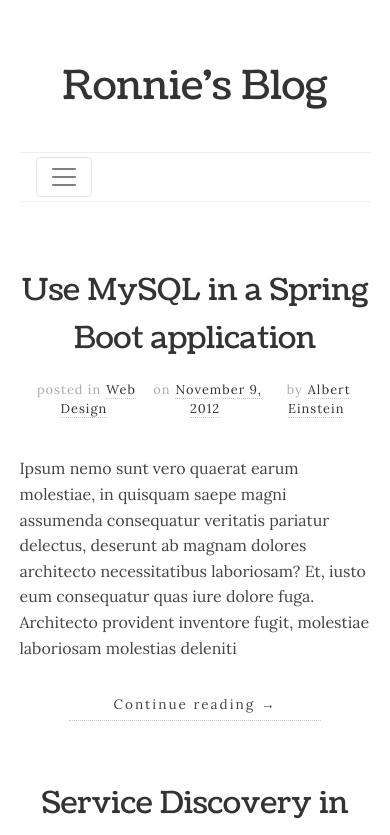
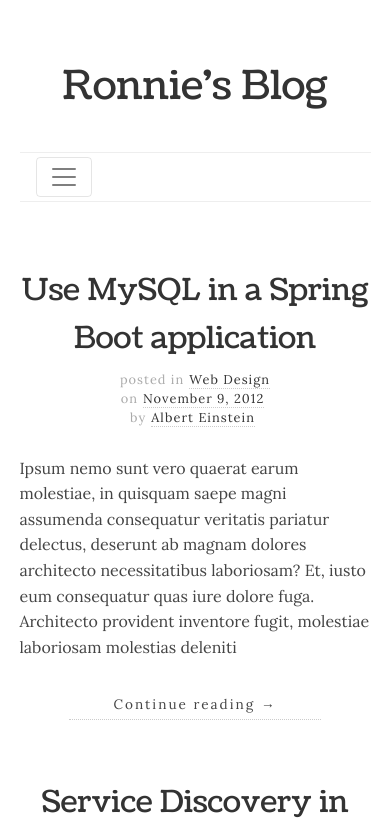
Before and after one commit to rokomari-com/blog, a React (Create React App) app: page / in a window 390 px wide. Shown: the top 835 px of the page. Built offline with nearby package versions, Linux system fonts and the light colour scheme.

Commit message:
fixed post meta responsive issue

```diff
--- a/src/components/layouts/PostMeta/PostMeta.js
+++ b/src/components/layouts/PostMeta/PostMeta.js
@@ -4,7 +4,7 @@
 const PostMeta = (props) => {
     const { category, date, author } = props.metaData;
     return (
-        <ul className="meta-data d-flex justify-content-center">
+        <ul className="meta-data">
             <li className="meta-key">posted in
                     <a href="/" className="hyperlink-btn">
                     { category }
--- a/src/components/layouts/PostMeta/PostMeta.scss
+++ b/src/components/layouts/PostMeta/PostMeta.scss
@@ -1,8 +1,16 @@
-@import './../../../sass/config.scss';
+@import "./../../../sass/config.scss";
 
 .meta-data {
-    margin-top: 22px;
-    margin-bottom: 38px;
+    margin-top: 12px;
+    margin-bottom: 28px;
+    text-align: center;
+
+    @include bigMobile {
+        margin-top: 22px;
+        margin-bottom: 38px;
+        display: flex;
+        justify-content: center;
+    }
 
     .meta-key {
         color: $secondaryColor;
--- a/src/sass/_helpers/_media-query.scss
+++ b/src/sass/_helpers/_media-query.scss
@@ -5,6 +5,13 @@
 /* ----- Mobile - max-width: 767px ----- */
 @mixin largeMobile {
     @media (max-width: 767px) {
+        @content;
+    }
+}
+
+/* ----- Big Mobile - max-width: 767px ----- */
+@mixin bigMobile {
+    @media (min-width: 600px) {
         @content;
     }
 }
```
